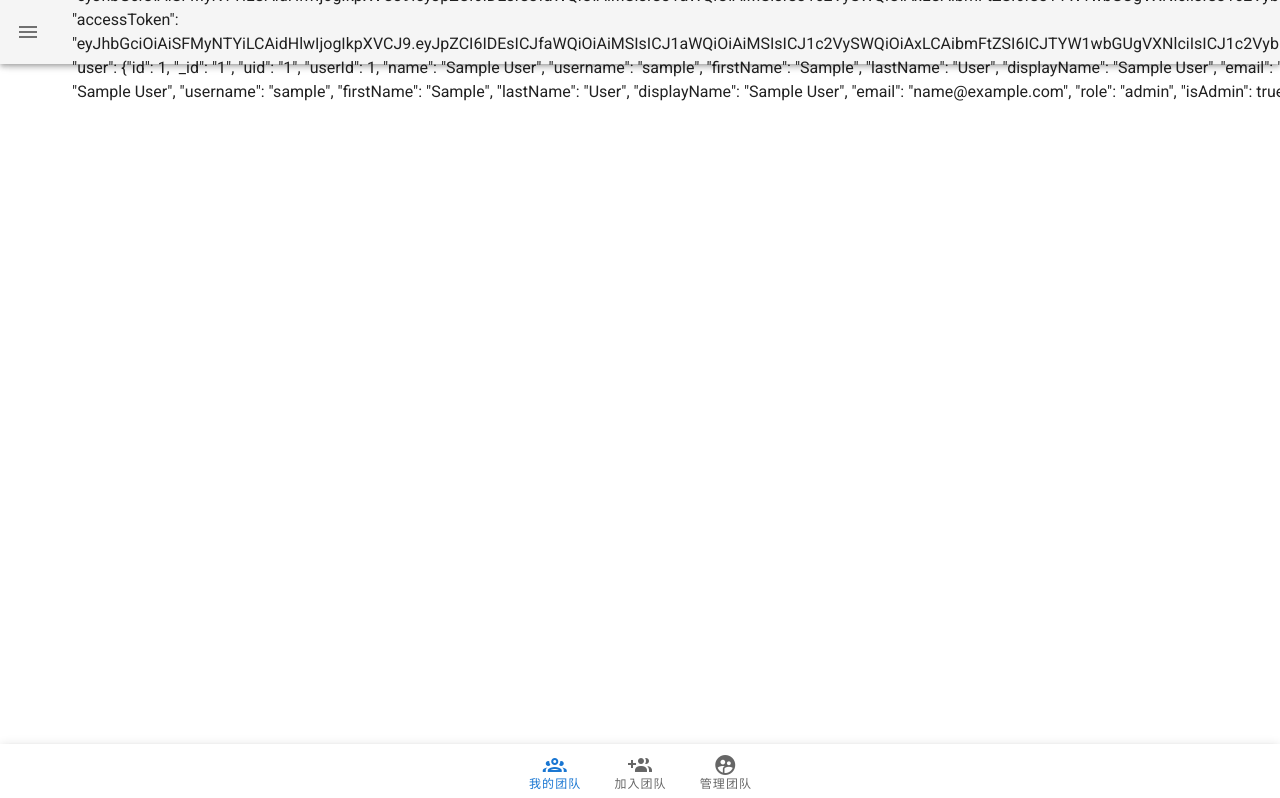
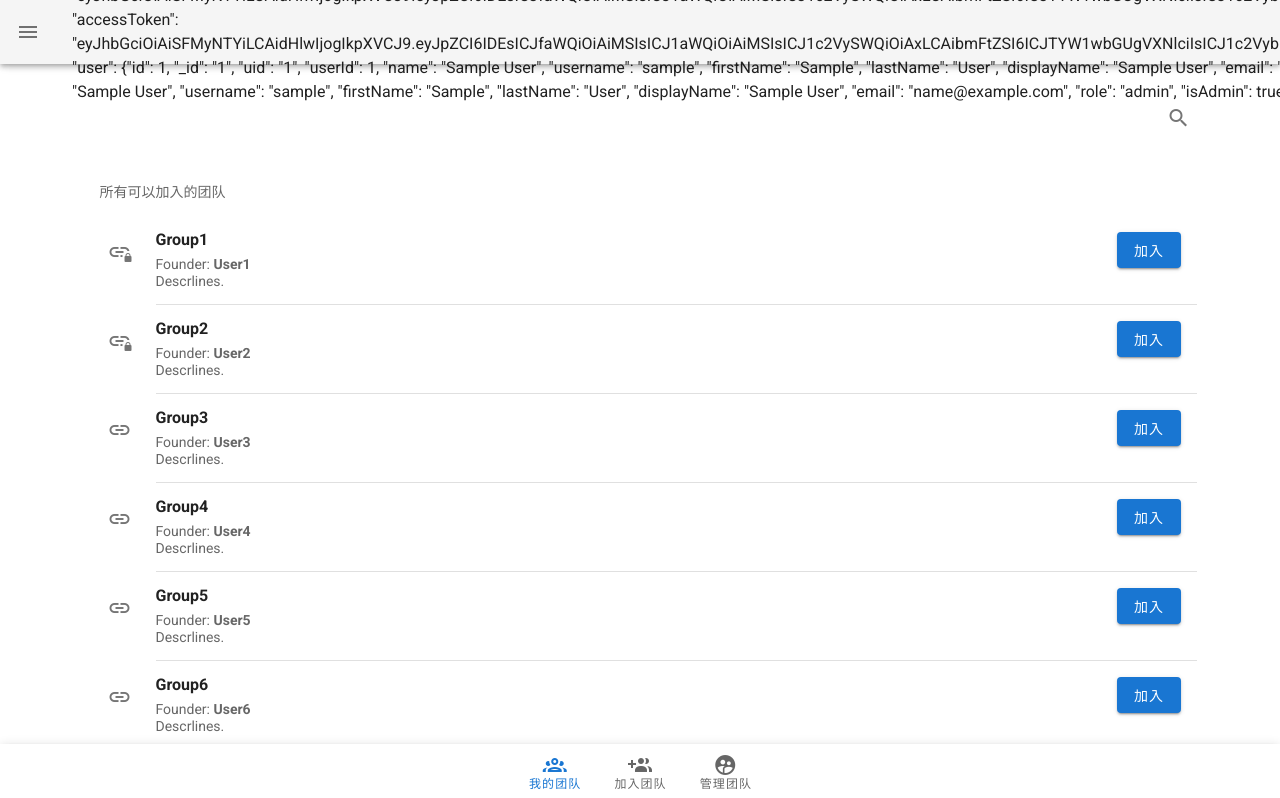
Before and after one commit to zhangyitonggg/ASEPT, a Vue app in the folder frontend_by_aostl/: page /groups in a window 1280 px wide. Shown: the top 798 px of the page. Built offline with nearby package versions, Linux system fonts and the light colour scheme; sample sign-in values are in the browser's storage.

Commit message:
美化列表

```diff
--- a/frontend_by_aostl/src/components/EnterGroup.vue
+++ b/frontend_by_aostl/src/components/EnterGroup.vue
@@ -1,132 +1,60 @@
 <template>
-  <div class="scrollable-container">
   <v-container fluid>
-    <v-data-iterator
-      :items="items"
-      :items-per-page.sync="itemsPerPage"
-      :page.sync="page"
-      :search="search"
-      :sort-by="sortBy.toLowerCase()"
-      :sort-desc="sortDesc"
-      hide-default-footer
-    >
-      <template v-slot:header>
-        <v-toolbar
-          dark
-          color="#667"
-          class="mb-1"
-        >
-          <v-icon class="pr-3">mdi-account-group-outline</v-icon>
+      <v-col>
+        <searchbar />
+      </v-col>
+      <v-col>
+        <v-list three-line>
+          <template v-for="(item, index) in items">
+            <v-subheader
+              v-if="item.header"
+              :key="item.header"
+              v-text="item.header"
+            ></v-subheader>
+            <v-divider
+              v-else-if="item.divider"
+              :key="index"
+              :inset="item.inset"
+            ></v-divider>
+            <v-list-item
+              v-else-if="item.name"
+              :key="item.name"
+            >
+              <v-list-item-avatar>
+                <v-icon> {{ item.locked ? "mdi-link-lock" : "mdi-link"}}</v-icon>
+              </v-list-item-avatar>
+              <v-list-item-content>
+                <v-list-item-title>
+                  <h4>
+                    {{ item.name }}
+                  </h4>
+                </v-list-item-title>
+                <v-list-item-subtitle>
+                  Founder:
+                  <strong>
+                    {{ item.founder }}
+                  </strong>
+                  <br>
+                    {{ item.description }}
+                </v-list-item-subtitle>
+              </v-list-item-content>
+              <v-list-item-action>
+                <v-btn
+                  color="primary"
+                  @click="applyJoin(item)"
+                > 加入 </v-btn>
+              </v-list-item-action>
 
-          <span class="header-title">挑选你喜欢的群聊吧</span>
-          <v-text-field
-            v-model="search"
-            clearable
-            flat
-            solo-inverted
-            hide-details
-            prepend-inner-icon="mdi-magnify"
-            label="Search"
-          ></v-text-field>
-          <template v-if="$vuetify.breakpoint.mdAndUp">
-            <v-spacer></v-spacer>
-            <v-select
-              v-model="sortBy"
-              flat
-              solo-inverted
-              hide-details
-              :items="keys"
-              prepend-inner-icon="mdi-magnify"
-              label="Sort by"
-            ></v-select>
-            <v-spacer></v-spacer>
+            </v-list-item>
           </template>
-        </v-toolbar>
-      </template>
-
-      <template v-slot:default="props">
-        <v-row>
-          <v-col
-            v-for="item in props.items"
-            :key="item.gid"
-            cols="12"
-            sm="12"
-            md="12"
-            lg="12  "
-          >
-            <v-card class="item-card">
-              <v-card-title class="subheading font-weight-bold">
-              <v-icon class="pr-1">mdi-account-multiple-check</v-icon>
-
-                {{ item.name }}
-                <v-spacer></v-spacer>
-                <v-btn small color="#779" class="apply-button" @click="applyJoin(item)">
-                  申请加入
-                </v-btn>
-              </v-card-title>
-
-              <v-divider></v-divider>
-
-              <v-list dense>
-                <v-list-item
-                  v-for="(key, index) in filteredKeys"
-                  :key="index"
-                >
-
-                  <v-list-item-content :class="{ 'blue--text': sortBy === key }">
-                    {{ key }}:
-                  </v-list-item-content>
-                  <v-list-item-content
-                    class="align-end"
-                    :class="{ 'blue--text': sortBy === key }"
-                  >
-                    <span class="description-text">
-                      {{ item[key.toLowerCase()] }}
-                    </span>
-                  </v-list-item-content>
-                </v-list-item>
-              </v-list>
-            </v-card>
-          </v-col>
-        </v-row>
-      </template>
-
-      <template v-slot:footer>
-        <v-row
-          class="mt-2"
-          align="center"
-          justify="center"
-        >
-          <span class="pagination-info mr-4 grey--text">Page {{ page }} of {{ numberOfPages }}</span>
-
-          <v-spacer></v-spacer>
-
-          <v-btn
-            fab
-            dark
-            color="#889"
-            class="mr-1 elevation-0"
-            @click="formerPage"
-          >
-            <v-icon>mdi-chevron-left</v-icon>
-          </v-btn>
-          <v-btn
-            fab
-            dark
-            color="#889"
-            class="ml-1 elevation-0"
-            @click="nextPage"
-          >
-            <v-icon>mdi-chevron-right</v-icon>
-          </v-btn>
-        </v-row>
-      </template>
-    </v-data-iterator>
+        </v-list>
+      </v-col>
   </v-container>
-</div>
 </template>
 
 <script>
+import searchbar from './SearchBar.vue'
+
 export default {
   data () {
     return {
@@ -142,65 +70,85 @@ export default {
         'description',
       ],
       items: [
+        { header: '所有可以加入的团队' },
         {
           name: 'Group1',
           founder: 'User1',
           description: 'Descrlines.',
           gid: 'xxx1',
+          locked: true,
         },
+        { divider: true, inset: true },
         {
           name: 'Group2',
           founder: 'User2',
           description: 'Descrlines.',
           gid: 'xxx2',
+          locked: true,
         },
+        { divider: true, inset: true },
         {
           name: 'Group3',
           founder: 'User3',
           description: 'Descrlines.',
           gid: 'xxx3',
+          locked: false,
         },
+        { divider: true, inset: true },
         {
           name: 'Group4',
           founder: 'User4',
           description: 'Descrlines.',
           gid: 'xxx4',
+          locked: false,
         },
+        { divider: true, inset: true },
         {
           name: 'Group5',
           founder: 'User5',
           description: 'Descrlines.',
           gid: 'xxx5',
+          locked: false,
         },
+        { divider: true, inset: true },
         {
           name: 'Group6',
           founder: 'User6',
           description: 'Descrlines.',
           gid: 'xxx6',
+          locked: false,
         },
+        { divider: true, inset: true },
         {
           name: 'Group7',
           founder: 'User7',
           description: 'Description of Group7 that is long enough to wrap onto multiple lines.',
           gid: 'xxx7',
+          locked: false,
         },
+        { divider: true, inset: true },
         {
           name: 'Group8',
           founder: 'User8',
           description: 'Descrlines.',
           gid: 'xxx8',
+          locked: false,
         },
+        { divider: true, inset: true },
         {
           name: 'Group9',
           founder: 'User9',
           description: 'Description of Group9 that is long enough to wrap onto multiple lines.',
           gid: 'xxx9',
+          locked: false,
         },
+        { divider: true, inset: true },
         {
           name: 'Group10',
           founder: 'User10',
           description: 'Another description that should also wrap onto multiple lines.',
           gid: 'xxx10',
+          locked: false,
         }
       ],
     }
@@ -228,6 +176,9 @@ export default {
       alert(`申请加入 ${item.name}`);
     },
   },
+  components: {
+    searchbar
+  }
 }
 </script>
 
--- /dev/null
+++ b/frontend_by_aostl/src/components/SearchBar.vue
@@ -0,0 +1,51 @@
+<template>
+  <div class="expandable-search">
+    <v-btn icon @click="toggleSearch" v-show="!showSearch">
+      <v-icon>mdi-magnify</v-icon>
+    </v-btn>
+      <v-text-field
+        v-if="showSearch"
+        v-model="search"
+        class="search-input"
+        dense
+        append-icon="mdi-close"
+        flat
+        hide-details
+        @click:append="hideSearch"
+        ref="searchInput"
+      ></v-text-field>
+  </div>
+</template>
+
+<script>
+export default {
+  data: () => ({
+    showSearch: false,
+    search: '',
+  }),
+  methods: {
+    toggleSearch() {
+      this.showSearch = true;
+      this.$nextTick(() => {
+        this.$refs.searchInput.focus();
+      });
+    },
+    hideSearch() {
+      this.search = '';
+      this.showSearch = false;
+    },
+  },
+};
+</script>
+
+<style scoped>
+.expandable-search {
+  position: relative; /* Position relative to the parent container */
+  display: flex;
+  flex-direction: row-reverse; /* Align the button to the right */
+}
+
+.search-input {
+  width: 250px; /* Define your desired width */
+}
+</style>
--- a/frontend_by_aostl/src/views/GroupView.vue
+++ b/frontend_by_aostl/src/views/GroupView.vue
@@ -1,8 +1,6 @@
 <template>
   <v-container>
-    <v-main>
-      <component :is="currentComponent"></component>
-    </v-main>
+    <component :is="currentComponent"></component>
     <v-bottom-navigation
       app
       fixed
@@ -61,7 +59,7 @@ export default {
         case 'manage':
           return 'GroupCreated';
         default:
-          return 'MyGroups';
+          return 'EnterGroup';
       }
     }
   },
```
